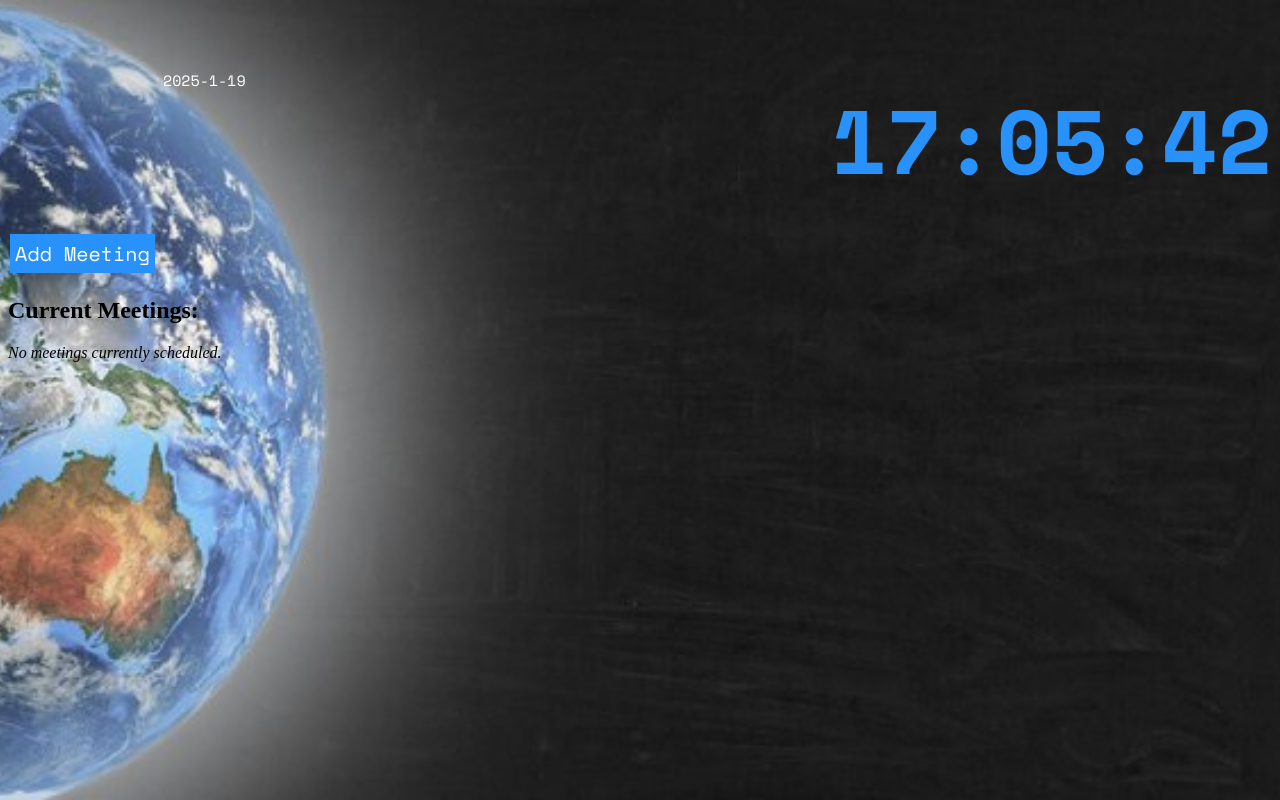
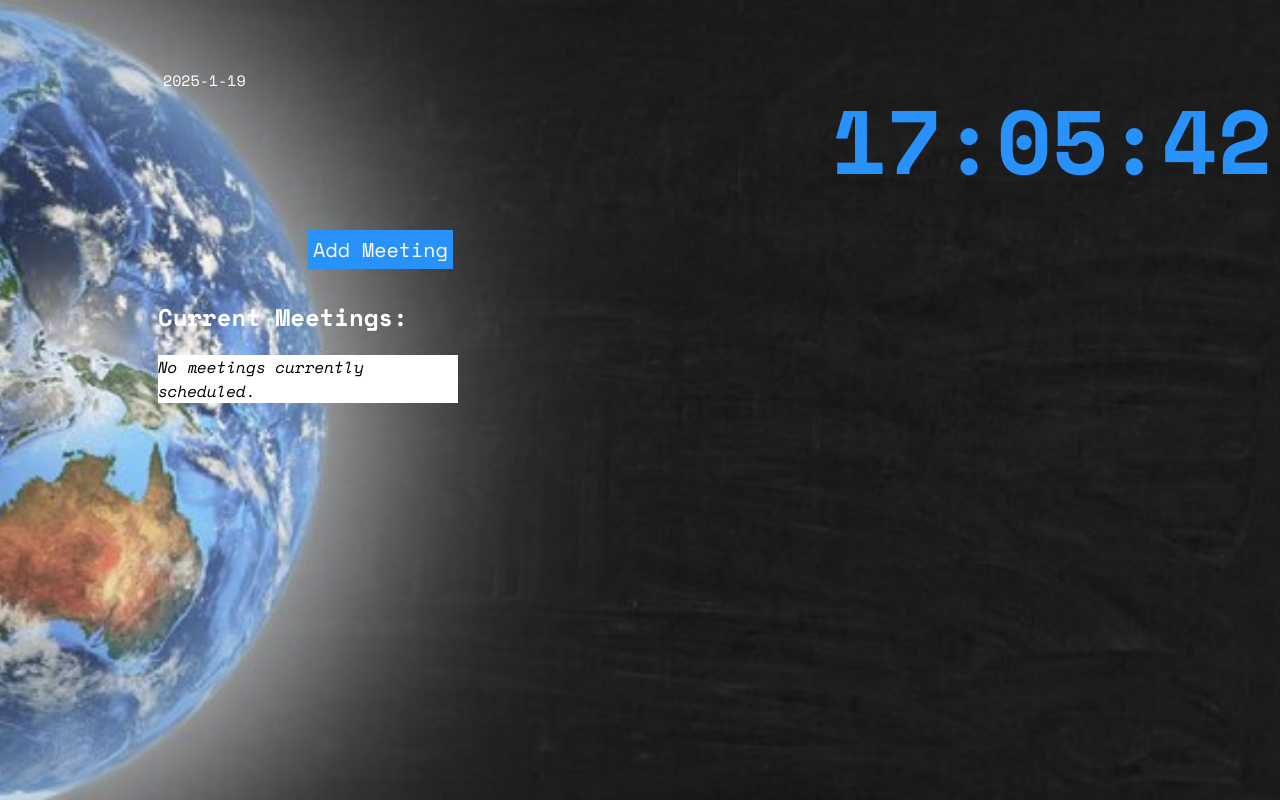
Before and after one commit to EmberCoder/globalign, a plain HTML site: page home.html in a window 1280 px wide. Drawn offline with nearby package versions, Linux system fonts and the light colour scheme.

Commit message:
Update globalign.css

```diff
--- a/globalign.css
+++ b/globalign.css
@@ -6,6 +6,13 @@ html {
     -moz-background-size: cover;
     -o-background-size: cover;
     background-size: cover;
+  }
+
+  h2 {
+    color: white;
+    font-family: "Space Mono", serif;
+    margin-top: 30px;
+    margin-left: 150px;
   }
 
 
@@ -39,9 +46,15 @@ html {
     color: white;
     padding: 5px 5px;
     text-align: center;
+    display: inline-block;
     text-decoration: none;
-    display: inline-block;
     font-size: 20px;
-    margin: 4px 2px;
-    cursor: pointer;
+    margin-left: 300px;
 }
+
+#nomeetings {
+    margin-left: 150px;
+    background-color: white;
+    width: 300px;
+    font-family: 'Space Mono'
+}
```
